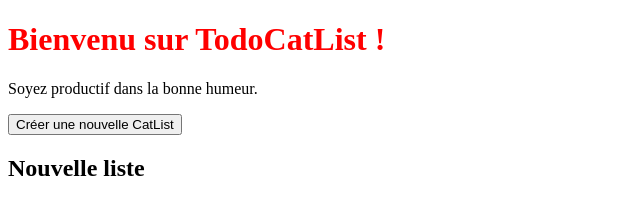
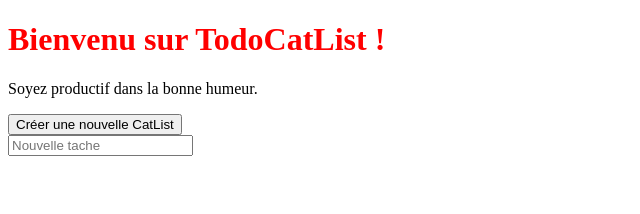
Before and after one commit to MaxenceR-dev/todoList, a plain HTML site: page index.html in a window 1280 px wide. Both pictures are taken after a click on the button "Créer une nouvelle CatList". Shown: the whole page, without its empty margins (0-640 px from the left). Drawn offline with Linux system fonts and the light colour scheme.

Commit message:
Creation formulaire de tache

```diff
--- a/list.js
+++ b/list.js
@@ -1,13 +1,14 @@
+
+// Fonction de création du formulaire de création de la liste
+
 function ajoutListenerNewList() {
   const btnNewList = document.querySelector(".new-list-btn");
-  btnNewList.addEventListener("click", function() {
-
-   const listSection = document.querySelector("#list-section");
-   const newListForm = document.createElement("h2");
-   newListForm.innerText = "Nouvelle liste";
-
-   listSection.appendChild(newListForm);
-
+  btnNewList.addEventListener("click", function () {
+    const listSection = document.querySelector("#list-section");
+    const newListForm = document.createElement("div");
+    newListForm.innerHTML =
+      "<form><input name='task' placeholder='Nouvelle tache'></input></form>";
+    listSection.appendChild(newListForm);
   });
 }
 
```
Also changed, not shown: styles.css (line endings or trailing spaces).
